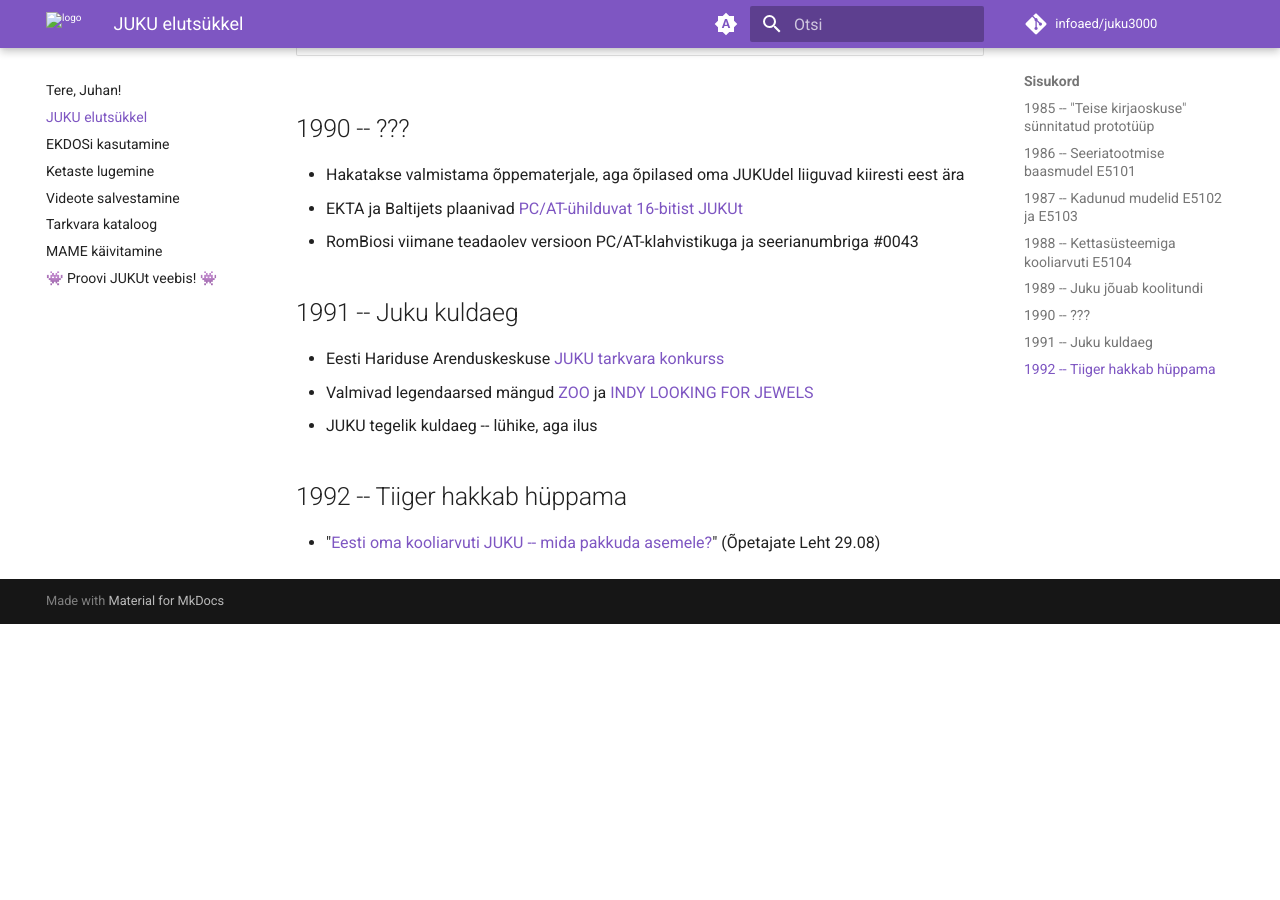
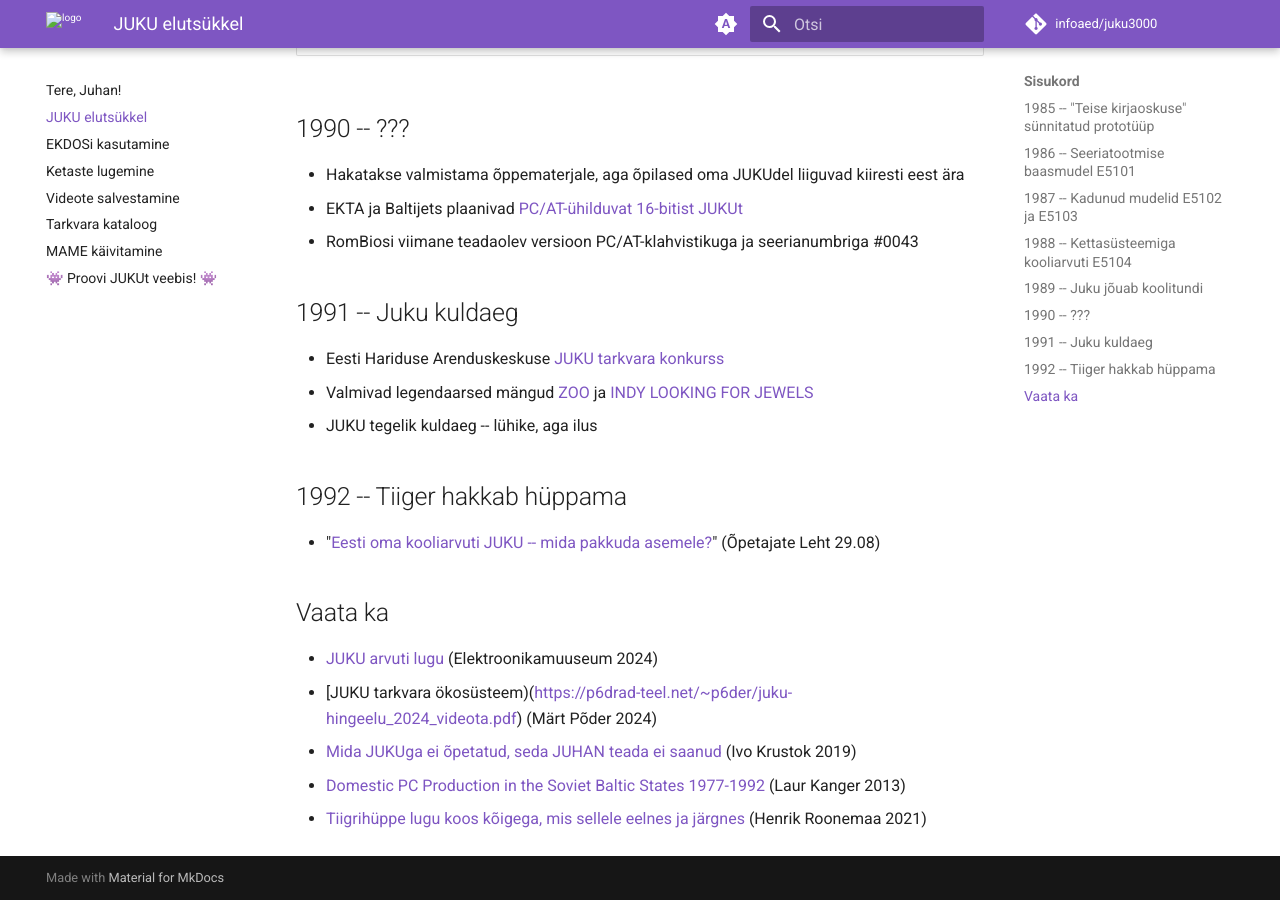
Before and after one commit to infoaed/juku3000, an MkDocs documentation site: the page built from docs/ajajoon.md, in a window 1280 px wide and 900 px high, scrolled down 2790 px. Built offline with MkDocs 1.6.1 and Material for MkDocs 9.7.7, drawn with Linux system fonts in a browser that asks for light colours; comment, search, counter and statistics services are not loaded; before the commit the page ends 3414 px from its top, so only the background shows below that.

Commit message:
Update ajajoon.md

```diff
--- a/docs/ajajoon.md
+++ b/docs/ajajoon.md
@@ -87,3 +87,11 @@
 ## 1992 -- Tiiger hakkab hüppama
 
 * "[Eesti oma kooliarvuti JUKU -- mida pakkuda asemele?](https://dea.digar.ee/?a=d&d=opetajateleht19920829.1.4&e=-------et-25--1--txt-txIN%7ctxTI%7ctxAU%7ctxTA-------------)" (Õpetajate Leht 29.08)
+
+## Vaata ka
+
+* [JUKU arvuti lugu](https://elektroonikamuuseum.ee/juku_arvuti_lugu.html) (Elektroonikamuuseum 2024)
+* [JUKU tarkvara ökosüsteem)(https://p6drad-teel.net/~p6der/juku-hingeelu_2024_videota.pdf) (Märt Põder 2024)
+* [Mida JUKUga ei õpetatud, seda JUHAN teada ei saanud](https://dea.digar.ee/cgi-bin/dea?a=d&d=AKdigi201909.2.25.1&e=-------et-25--1--txt-txIN|txTI|txAU|txTA-------------) (Ivo Krustok 2019)
+* [Domestic PC Production in the Soviet Baltic States 1977-1992](https://era.ed.ac.uk/bitstream/handle/1842/16452/Kanger2013.pdf) (Laur Kanger 2013)
+* [Tiigrihüppe lugu koos kõigega, mis sellele eelnes ja järgnes](https://kompass.harno.ee/tiigrihupe/) (Henrik Roonemaa 2021)
```
